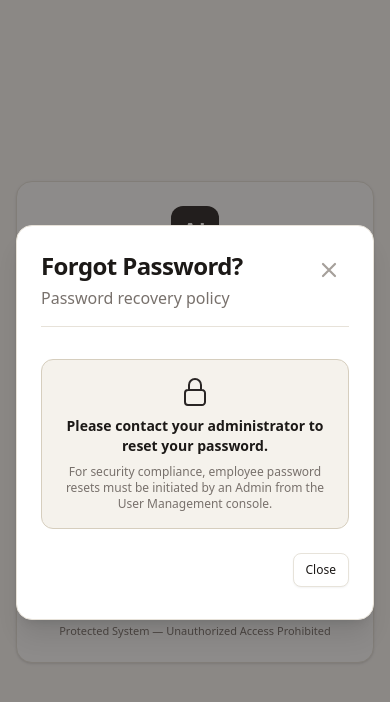
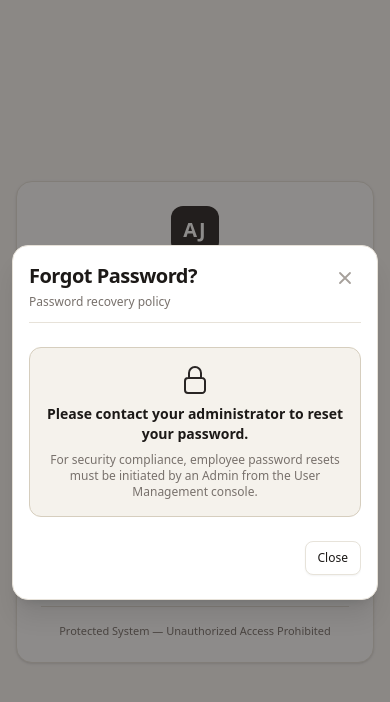
Before and after one commit to am-aslam/DespatchSystem, a Next.js app: page / in a window 390 px wide. Both pictures are taken after a click on the button "Forgot Password?". Shown: the top 702 px of the page. Built offline with nearby package versions, Linux system fonts and the light colour scheme.

Commit message:
Auto-include current weight entry on Finish & Save Dispatch for 1-row summary dispatch batching and enable mobile touch-scrolling in modal tables

```diff
--- a/components/dispatch/AddEditModal.js
+++ b/components/dispatch/AddEditModal.js
@@ -213,16 +213,20 @@ export default function AddEditModal({ isOpen, onClose, editItem }) {
     }
 
     let finalBatch = [...draftItems];
-    if (gross > 0 && draftItems.length === 0) {
-      const itemNo = `${dispatchNo}-1`;
+
+    // Auto-include active weight entry if gross > 0
+    if (gross > 0) {
+      const nextNum = finalBatch.length + 1;
+      const itemNo = `${dispatchNo}-${nextNum}`;
       finalBatch.push({
-        id: `draft-${Date.now()}-1`,
+        id: `draft-${Date.now()}-${nextNum}`,
         itemNo,
         name: categoryName,
         grossWeight: gross,
         stoneWeight: stone,
         pearlWeight: pearl,
         netWeight: currentNetWeight,
+        isVerified: false,
       });
     }
 
@@ -260,7 +264,7 @@ export default function AddEditModal({ isOpen, onClose, editItem }) {
               </span>
             </div>
             <div className="text-xs font-bold text-[#1C1917]">
-              Ornaments Count: <span className="text-[#B8860B] font-extrabold">{draftItems.length} Added</span>
+              Ornaments Count: <span className="text-[#B8860B] font-extrabold">{draftItems.length + (gross > 0 ? 1 : 0)} Items</span>
             </div>
           </div>
 
@@ -456,7 +460,7 @@ export default function AddEditModal({ isOpen, onClose, editItem }) {
             onClick={handleFinalSubmit}
             className="font-extrabold"
           >
-            Finish & Save Dispatch ({draftItems.length > 0 ? draftItems.length : 1} Ornaments)
+            Finish & Save Dispatch ({draftItems.length + (gross > 0 ? 1 : 0)} Ornaments)
           </Button>
         </div>
 
--- a/components/ui/Modal.js
+++ b/components/ui/Modal.js
@@ -38,32 +38,32 @@ export default function Modal({
       />
 
       {/* Modal Dialog */}
-      <div className="flex min-h-full items-center justify-center p-4 text-center sm:p-6">
+      <div className="flex min-h-full items-center justify-center p-3 sm:p-6 text-center">
         <div
-          className={`relative w-full ${maxWidth} transform overflow-hidden rounded-2xl bg-white p-6 sm:p-8 text-left shadow-xl border border-[#E7E2D9] transition-all duration-200 animate-fade-in`}
+          className={`relative w-full ${maxWidth} transform rounded-2xl bg-white p-4 sm:p-8 text-left shadow-xl border border-[#E7E2D9] transition-all duration-200 animate-fade-in max-w-full`}
           onClick={(e) => e.stopPropagation()}
         >
           {/* Header */}
-          <div className="flex items-start justify-between pb-4 border-b border-[#E7E2D9] mb-6">
+          <div className="flex items-start justify-between pb-3 sm:pb-4 border-b border-[#E7E2D9] mb-4 sm:mb-6">
             <div>
-              <h3 className="text-2xl font-bold text-[#1C1917] tracking-tight">
+              <h3 className="text-xl sm:text-2xl font-bold text-[#1C1917] tracking-tight">
                 {title}
               </h3>
               {subtitle && (
-                <p className="text-base text-[#78716C] mt-1">{subtitle}</p>
+                <p className="text-xs sm:text-base text-[#78716C] mt-1">{subtitle}</p>
               )}
             </div>
             <button
               onClick={onClose}
-              className="p-2 rounded-xl text-stone-400 hover:text-stone-700 hover:bg-[#FAF9F6] transition-colors"
+              className="p-1.5 sm:p-2 rounded-xl text-stone-400 hover:text-stone-700 hover:bg-[#FAF9F6] transition-colors"
               aria-label="Close modal"
             >
-              <XMarkIcon className="w-6 h-6 stroke-[2.2]" />
+              <XMarkIcon className="w-5 h-5 sm:w-6 sm:h-6 stroke-[2.2]" />
             </button>
           </div>
 
           {/* Content Body */}
-          <div className="w-full">{children}</div>
+          <div className="w-full overflow-x-auto">{children}</div>
         </div>
       </div>
     </div>
```
